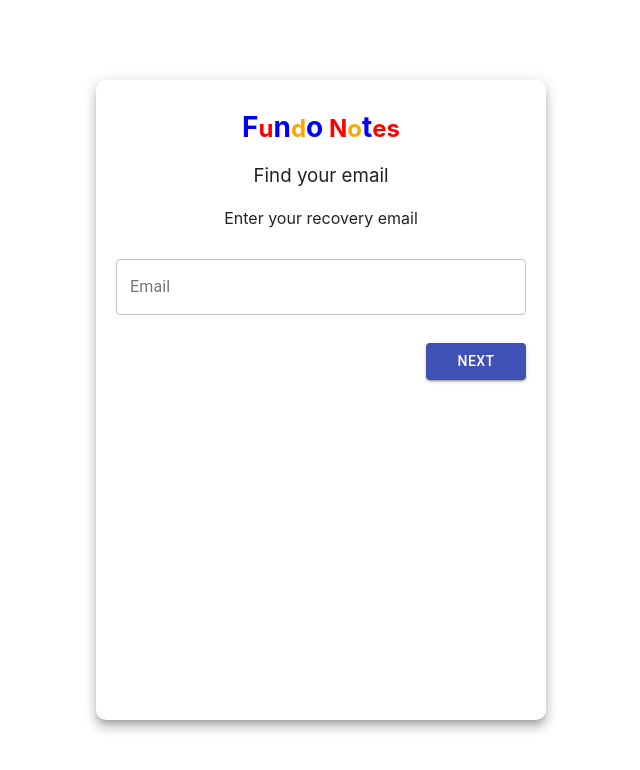
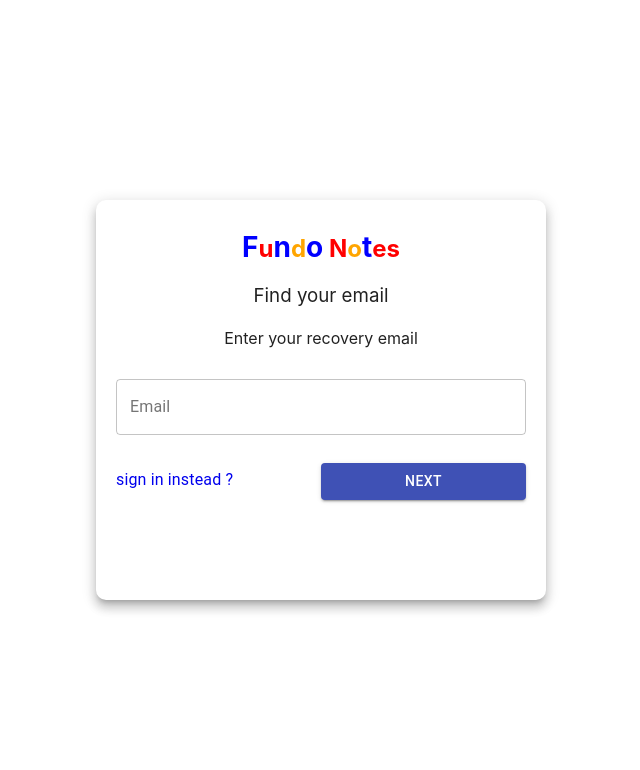
Before and after one commit to vivek0330/FundooNotesApp-REACT, a React (Create React App) app: page /forgot in a window 1280 px wide. Shown: the top 770 px of the page, without its empty margins (319-959 px from the left). Built offline with nearby package versions, Linux system fonts and the light colour scheme.

Commit message:
Refactor: Added some scss for forgot password

```diff
--- a/src/pages/forgotPasword/forgot.jsx
+++ b/src/pages/forgotPasword/forgot.jsx
@@ -1,10 +1,10 @@
 import React from "react";
-import { Grid, Paper, TextField, Button } from "@material-ui/core";
+import { Grid, Paper, TextField, Button, Typography } from "@material-ui/core";
 import { Formik, Form, Field, ErrorMessage } from "formik";
 import * as Yup from "yup";
 import "./forgot.scss";
 import Title from "../../component/title/title";
-import { useHistory } from "react-router-dom";
+import { useHistory, Link } from "react-router-dom";
 import { ToastContainer, toast } from "react-toastify";
 import "react-toastify/dist/ReactToastify.css";
 import { forgot } from "../../Services/user";
@@ -68,8 +68,15 @@ const Forgot = () => {
                 className="tfStyle"
                 helperText={<ErrorMessage name="Email" />}
               />
-
-              <Grid container className="buttonStyle1" sm={12}>
+              <Grid container spacing={0}>
+                <Grid sm={6}>
+                  <Typography className="buttonStyle11 ">
+                    <Link className="textDecoration" to="/SignUp">
+                      sign in instead ?
+                    </Link>
+                  </Typography>
+                </Grid>
+                <Grid container className="buttonStyle1" sm={6}>
                   <Button
                     type="submit"
                     color="primary"
@@ -78,6 +85,7 @@ const Forgot = () => {
                   >
                     Next
                   </Button>
+                </Grid>
               </Grid>
             </Form>
           )}
--- a/src/pages/forgotPasword/forgot.scss
+++ b/src/pages/forgotPasword/forgot.scss
@@ -4,7 +4,7 @@
   border-radius: 10px !important;
   width: 450px;
   min-width: 100px;
-  height: 80vh;
+  height: 50vh;
 }
 
 .fontDesign {
@@ -13,6 +13,18 @@
 
 .buttonStyle1 {
   margin: 15px 0px !important;
-  width: 100px !important;
+  width: 50px !important;
   float: right;
 }
+
+.buttonStyle11 {
+  margin: 20px 0px 15px !important;
+}
+
+.textDecoration:hover {
+  color: blue;
+}
+
+.textDecoration {
+  text-decoration: unset !important;
+}
```
Lines whose indentation alone changed are shown as unchanged.
